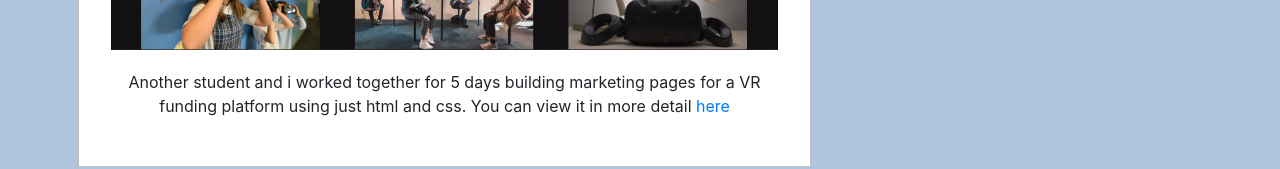
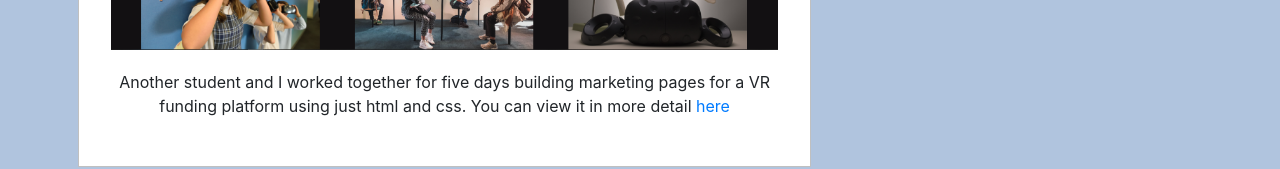
Before and after one commit to alan5123/portfolio, a React (Create React App) app: page / in a window 1280 px wide. Shown: the part 1434-1603 px from the top of the page. Built offline with nearby package versions, Linux system fonts and the light colour scheme.

Commit message:
moree punctuation fixes

```diff
--- a/src/components/Main.js
+++ b/src/components/Main.js
@@ -134,7 +134,7 @@ const Main = (props) => {
         <div>
          <h2>First Build Week Project</h2>
          <VrFunding src={vrfunding} alt="Alan" />
-        <p>Another student and i worked together for 5 days building marketing pages for a VR funding platform using just html and css. You can view it in more detail <a href = "https://vrfundingplatform.github.io/marketing-page/index.html">here</a></p>
+        <p>Another student and I worked together for five days building marketing pages for a VR funding platform using just html and css. You can view it in more detail <a href = "https://vrfundingplatform.github.io/marketing-page/index.html">here</a></p>
     </div>
 
         </VrDiv>
```
